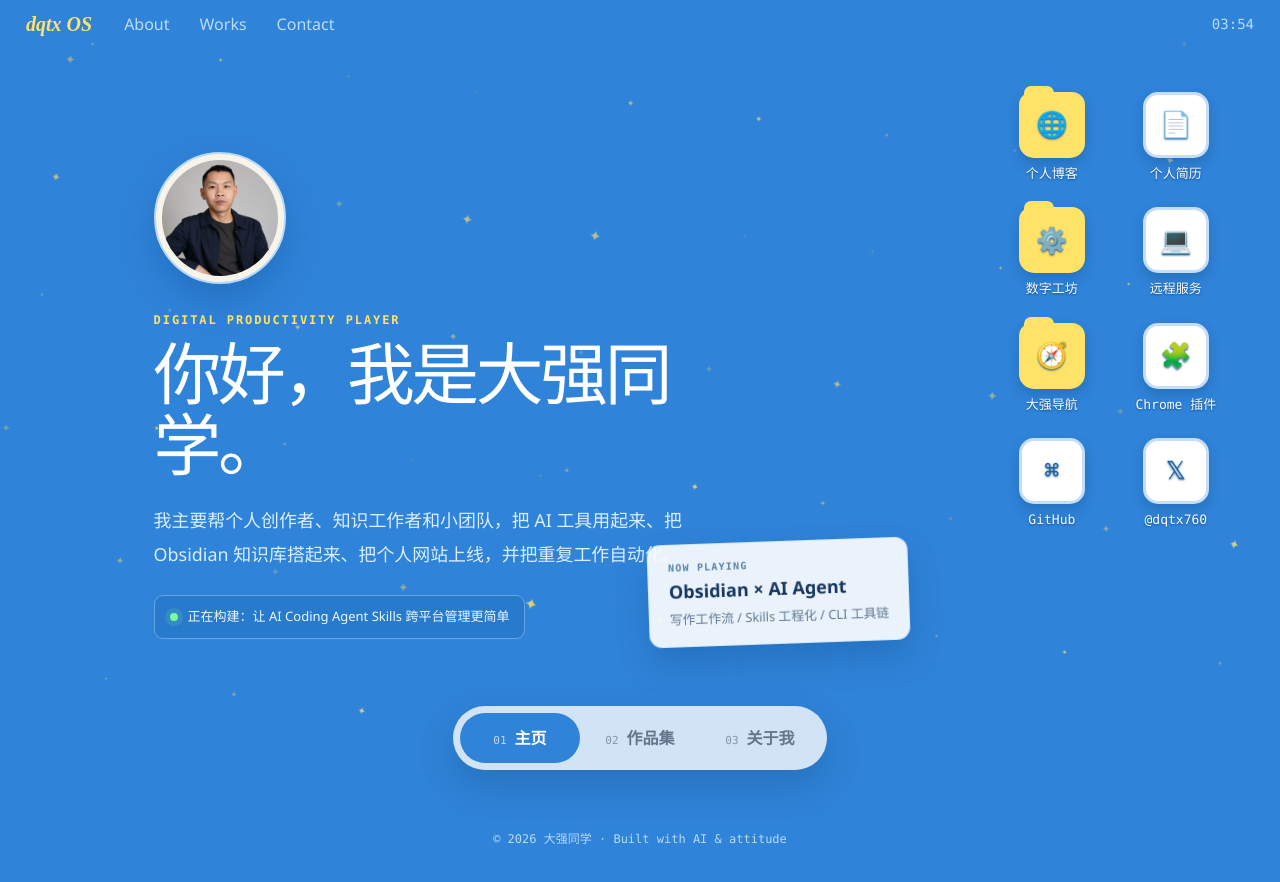
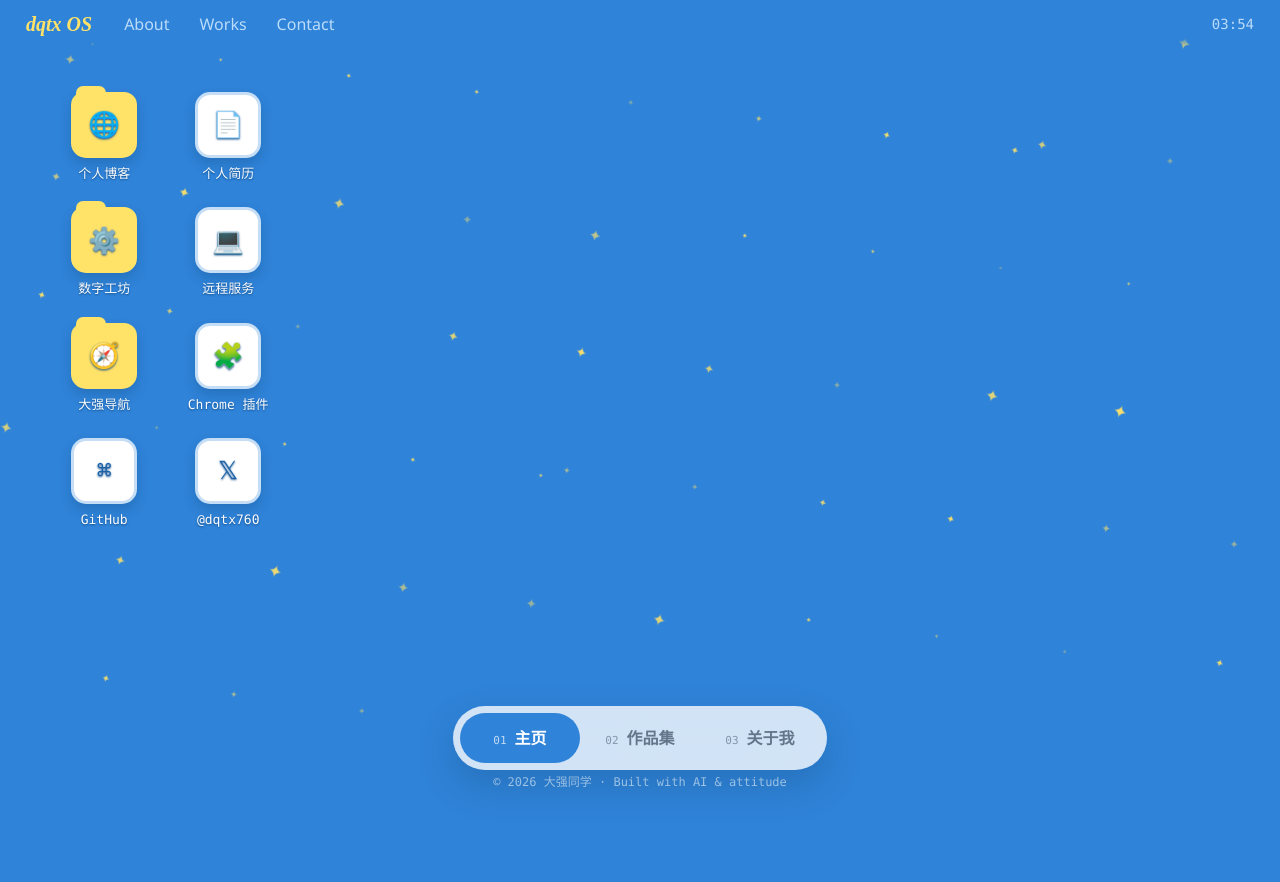
Before and after one commit to dqtx760/oszen, a Next.js app: page / in a window 1280 px wide. Shown: the top 882 px of the page. Built offline with nearby package versions, Linux system fonts and the light colour scheme.

Commit message:
Simplify home into left-aligned desktop

```diff
--- a/app/globals.css
+++ b/app/globals.css
@@ -24,27 +24,9 @@ button, a { font: inherit; }
 a { color: inherit; text-decoration: none; }
 button { color: inherit; }
 
-.boot-screen {
-  min-height: 100svh;
-  display: grid;
-  place-items: center;
-  overflow: hidden;
-  background: radial-gradient(circle at 50% 35%, #438fdc, #1c68b9 70%);
-}
-
-.laptop { width: min(720px, 88vw); animation: laptopIn .7s ease both; }
-.laptop-screen { border: 16px solid #16314d; border-radius: 24px 24px 10px 10px; background: #0f1d2b; box-shadow: 0 28px 90px #0e4d8e88; }
-.terminal-bar { height: 40px; padding: 0 16px; display: flex; align-items: center; gap: 8px; background: #e8edf2; color: #6d7781; font: 12px ui-monospace, Consolas, monospace; }
-.terminal-bar i, .window-titlebar i { width: 11px; height: 11px; border-radius: 50%; background: #ff6258; }
-.terminal-bar i:nth-child(2), .window-titlebar i:nth-child(2) { background: #ffbd2e; }
-.terminal-bar i:nth-child(3), .window-titlebar i:nth-child(3) { background: #29c941; }
-.terminal-bar span { margin: auto; transform: translateX(-28px); }
-.boot-terminal { min-height: 330px; padding: 34px 42px; color: #edf7ff; font: 15px/1.72 ui-monospace, SFMono-Regular, Consolas, monospace; }
-.boot-terminal p { margin: 5px 0; }
-.boot-terminal b { color: #6bc7ff; }
-.boot-terminal .muted { color: #8da7bd; }
-.boot-terminal .gold, .loading-line { color: var(--yellow); }
-.laptop-base { height: 20px; margin: 0 -7%; border-radius: 2px 2px 38px 38px; background: linear-gradient(#d8e0e6, #96a7b5); box-shadow: 0 18px 30px #134e884f; }
+.window-titlebar i { width: 11px; height: 11px; border-radius: 50%; background: #ff6258; }
+.window-titlebar i:nth-child(2) { background: #ffbd2e; }
+.window-titlebar i:nth-child(3) { background: #29c941; }
 
 .site-shell { position: relative; min-height: 100svh; overflow: hidden; padding-bottom: 128px; background: var(--blue); }
 .wallpaper { position: fixed; inset: 0; pointer-events: none; overflow: hidden; }
@@ -67,27 +49,13 @@ button { color: inherit; }
 .menu-bar .brand { color: var(--yellow); font: italic 800 20px/1.2 "Segoe Script", cursive; margin-right: 2px; }
 .menu-bar time { margin-left: auto; font: 14px ui-monospace, Consolas, monospace; }
 
-.desktop-page { position: relative; z-index: 2; min-height: calc(100svh - 48px); padding: 96px 12vw 170px; }
-.intro-card { width: min(610px, 53vw); margin-top: 7vh; }
-.portrait-ring { width: 132px; height: 132px; padding: 6px; border: 2px solid #b9dafa; border-radius: 50%; box-shadow: 0 16px 34px #14589f66; background: #f8f4e9; }
-.portrait-ring img { width: 100%; height: 100%; object-fit: cover; border-radius: 50%; }
-.eyebrow { margin: 30px 0 12px; color: var(--yellow); font: 700 12px/1 ui-monospace, Consolas, monospace; letter-spacing: .16em; }
-.intro-card h1 { margin: 0; max-width: 600px; color: white; font-size: clamp(42px, 5.3vw, 82px); line-height: 1.04; letter-spacing: -.05em; }
-.intro-card > p:not(.eyebrow) { max-width: 600px; margin: 24px 0; color: #dbeeff; font-size: clamp(16px, 1.4vw, 20px); line-height: 1.9; }
-.status { display: inline-flex; gap: 10px; align-items: center; padding: 11px 15px; border: 1px solid #a9d3fa77; border-radius: 9px; background: #1d6db958; color: #eaf6ff; font-size: 13px; }
-.status span { width: 8px; height: 8px; border-radius: 50%; background: #7dff9e; box-shadow: 0 0 0 5px #7dff9e20; animation: pulse 2s infinite; }
-
-.shortcut-grid { position: absolute; z-index: 3; top: 92px; right: 4vw; display: grid; grid-template-columns: repeat(2, 106px); gap: 25px 18px; }
+.desktop-page { position: relative; z-index: 2; min-height: calc(100svh - 48px); padding: 48px 0 150px; }
+.shortcut-grid { position: absolute; z-index: 3; top: 92px; left: 4vw; display: grid; grid-template-columns: repeat(2, 106px); gap: 25px 18px; }
 .shortcut { display: grid; justify-items: center; gap: 8px; text-align: center; font: 13px/1.25 ui-monospace, Consolas, monospace; text-shadow: 0 1px 2px #15508f; transition: transform .2s; }
 .shortcut:hover { transform: translateY(-5px); }
 .shortcut-icon { position: relative; width: 66px; height: 66px; display: grid; place-items: center; border-radius: 15px; background: #fff; border: 3px solid #c5ddf5; color: #1b62a9; font-size: 25px; box-shadow: 0 6px 11px #124d874f; }
 .shortcut-icon.folder { border: 0; background: var(--yellow); border-radius: 13px 13px 15px 15px; }
 .shortcut-icon.folder::before { content: ""; position: absolute; width: 30px; height: 10px; left: 5px; top: -6px; border-radius: 7px 7px 0 0; background: #ffe268; }
-.desktop-note { position: absolute; right: 29vw; bottom: 165px; display: grid; gap: 5px; padding: 17px 20px; border: 1px solid #b9dcf98f; border-radius: 13px; background: #f9fbfded; color: var(--ink); transform: rotate(-2deg); box-shadow: 0 17px 32px #15559655; }
-.desktop-note span { color: #5882aa; font: 700 10px ui-monospace, Consolas, monospace; letter-spacing: .12em; }
-.desktop-note strong { font-size: 18px; }
-.desktop-note small { color: #607792; }
-
 .content-window { position: relative; z-index: 4; width: min(1180px, calc(100vw - 80px)); min-height: 680px; margin: 82px auto 60px; overflow: hidden; border: 2px solid #bedbf3; border-radius: 18px; box-shadow: 0 32px 70px #0d4e8f66; }
 .window-titlebar { height: 46px; display: grid; grid-template-columns: 1fr auto 1fr; align-items: center; padding: 0 17px; background: #e9f1f7; color: #63778e; font: 12px ui-monospace, Consolas, monospace; }
 .window-titlebar > div { display: flex; gap: 7px; }
@@ -201,23 +169,17 @@ footer { position: relative; z-index: 2; margin-top: 20px; color: #b8daf8; text-
 
 .page-enter { animation: pageEnter .45s ease both; }
 @keyframes pageEnter { from { opacity: 0; transform: translateY(14px) scale(.99); } }
-@keyframes laptopIn { from { opacity: 0; transform: translateY(20px) scale(.94); } }
 @keyframes twinkle { 0%, 100% { opacity: .25; transform: scale(.7) rotate(0); } 50% { opacity: .95; transform: scale(1.18) rotate(20deg); } }
-@keyframes pulse { 50% { box-shadow: 0 0 0 8px #7dff9e05; } }
-@keyframes blink { 50% { opacity: 0; } }
 
 @media (max-width: 900px) {
   .site-shell { padding-bottom: 108px; }
   .menu-bar { gap: 15px; padding: 0 15px; }
   .menu-bar .brand { font-size: 17px; }
   .menu-bar a { display: none; }
-  .desktop-page { padding: 90px 24px 420px; }
-  .intro-card { width: 100%; margin-top: 2vh; }
-  .intro-card h1 { font-size: clamp(42px, 12vw, 66px); }
-  .shortcut-grid { top: auto; right: 18px; bottom: 135px; left: 18px; grid-template-columns: repeat(4, 1fr); gap: 23px 8px; }
+  .desktop-page { padding: 48px 0 150px; }
+  .shortcut-grid { top: 88px; right: auto; bottom: auto; left: 18px; grid-template-columns: repeat(3, 92px); gap: 23px 8px; }
   .shortcut { font-size: 11px; }
   .shortcut-icon { width: 55px; height: 55px; font-size: 20px; }
-  .desktop-note { display: none; }
   .content-window { width: calc(100vw - 24px); margin-top: 64px; }
   .window-content { padding: 35px 22px; }
   .project-grid { grid-template-columns: 1fr 1fr; }
@@ -234,11 +196,8 @@ footer { position: relative; z-index: 2; margin-top: 20px; color: #b8daf8; text-
 
 @media (max-width: 560px) {
   .menu-bar button:not(.brand) { display: none; }
-  .portrait-ring { width: 96px; height: 96px; }
-  .intro-card > p:not(.eyebrow) { font-size: 15px; }
-  .status { font-size: 11px; line-height: 1.5; }
-  .desktop-page { padding-bottom: 520px; }
-  .shortcut-grid { grid-template-columns: repeat(3, 1fr); }
+  .desktop-page { padding-bottom: 150px; }
+  .shortcut-grid { grid-template-columns: repeat(3, 88px); }
   .project-grid { grid-template-columns: 1fr; }
   .window-content > h2 { font-size: 39px; }
   .repo-strip { grid-template-columns: 1fr; }
@@ -250,8 +209,6 @@ footer { position: relative; z-index: 2; margin-top: 20px; color: #b8daf8; text-
   .pill-nav { bottom: 14px; width: calc(100vw - 24px); }
   .pill-nav button { flex: 1; min-width: 0; padding: 12px 7px; font-size: 13px; }
   .pill-nav small { display: block; margin: 0 0 2px; }
-  .boot-terminal { min-height: 290px; padding: 24px 20px; font-size: 12px; }
-  .laptop-screen { border-width: 10px; }
 }
 
 @media (prefers-reduced-motion: reduce) {
--- a/app/page.tsx
+++ b/app/page.tsx
@@ -71,7 +71,6 @@ const stars = Array.from({ length: 58 }, (_, index) => ({
 
 export default function Home() {
   const [tab, setTab] = useState<Tab>("home");
-  const [booting, setBooting] = useState(true);
   const [time, setTime] = useState("");
   const [zoom, setZoom] = useState(0.82);
   const [pan, setPan] = useState({ x: 0, y: 0 });
@@ -87,13 +86,11 @@ export default function Home() {
   } | null>(null);
 
   useEffect(() => {
-    const bootTimer = window.setTimeout(() => setBooting(false), 1850);
     const updateTime = () =>
       setTime(new Intl.DateTimeFormat("zh-CN", { hour: "2-digit", minute: "2-digit", hour12: false }).format(new Date()));
     updateTime();
     const clockTimer = window.setInterval(updateTime, 30000);
     return () => {
-      window.clearTimeout(bootTimer);
       window.clearInterval(clockTimer);
     };
   }, []);
@@ -162,28 +159,6 @@ export default function Home() {
     setSelectedCard("identity");
   };
 
-  if (booting) {
-    return (
-      <main className="boot-screen" aria-label="系统正在启动">
-        <div className="laptop">
-          <div className="laptop-screen">
-            <div className="terminal-bar"><i /><i /><i /><span>dqtx@universe ~ zsh</span></div>
-            <div className="boot-terminal">
-              <p><b>$</b> whoami</p>
-              <p className="muted">&gt; 大强同学 · 数字生产力玩家</p>
-              <p><b>$</b> echo &quot;1 Person + AI = 1 Team&quot;</p>
-              <p className="gold">&gt; 用 AI 干掉 90% 的重复劳动</p>
-              <p><b>$</b> open dqtx-os.app</p>
-              <p className="muted">&gt; launching...</p>
-              <p className="loading-line">[████████████] 100%</p>
-            </div>
-          </div>
-          <div className="laptop-base" />
-        </div>
-      </main>
-    );
-  }
-
   return (
     <main className="site-shell">
       <div className="wallpaper" aria-hidden="true">
@@ -202,16 +177,6 @@ export default function Home() {
 
       {tab === "home" && (
         <section className="desktop-page page-enter" aria-label="主页桌面">
-          <div className="intro-card">
-            <div className="portrait-ring">
-              <img src={profileImage} alt="大强同学" />
-            </div>
-            <p className="eyebrow">DIGITAL PRODUCTIVITY PLAYER</p>
-            <h1>你好，我是大强同学。</h1>
-            <p>我主要帮个人创作者、知识工作者和小团队，把 AI 工具用起来、把 Obsidian 知识库搭起来、把个人网站上线，并把重复工作自动化。</p>
-            <div className="status"><span /> 正在构建：让 AI Coding Agent Skills 跨平台管理更简单</div>
-          </div>
-
           <div className="shortcut-grid">
             {shortcuts.map((item) => (
               <a className="shortcut" href={item.url} target="_blank" rel="noreferrer" key={item.label}>
@@ -219,12 +184,6 @@ export default function Home() {
                 <span>{item.label}</span>
               </a>
             ))}
-          </div>
-
-          <div className="desktop-note">
-            <span>NOW PLAYING</span>
-            <strong>Obsidian × AI Agent</strong>
-            <small>写作工作流 / Skills 工程化 / CLI 工具链</small>
           </div>
         </section>
       )}
```
